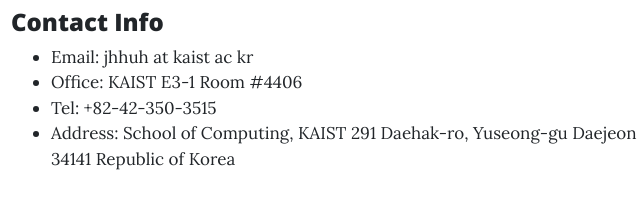
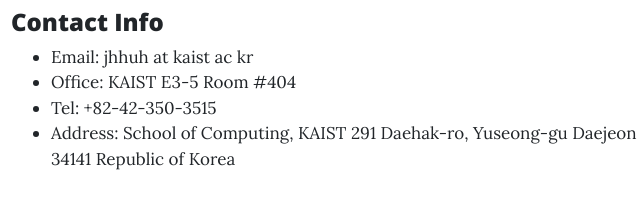
Before and after one commit to jaehyuk-huh/jaehyuk-huh.github.io, a website: page index.html in a window 1280 px wide. Shown: the part 257-468 px from the top of the page, 549-1189 px from the left. Drawn offline with nearby package versions, Linux system fonts and the light colour scheme.

Commit message:
Update index.html

```diff
--- a/index.html
+++ b/index.html
@@ -83,7 +83,7 @@
           <h4>Contact Info</h4>
           <ul>
             <li>Email: jhhuh at kaist ac kr</li>
-            <li>Office: KAIST E3-1 Room #4406</li>
+            <li>Office: KAIST E3-5 Room #404</li>
             <li>Tel: +82-42-350-3515</li>
             <li>Address: School of Computing, KAIST 291 Daehak-ro, Yuseong-gu Daejeon 34141 Republic of Korea</li>
 	  </ul>
```
